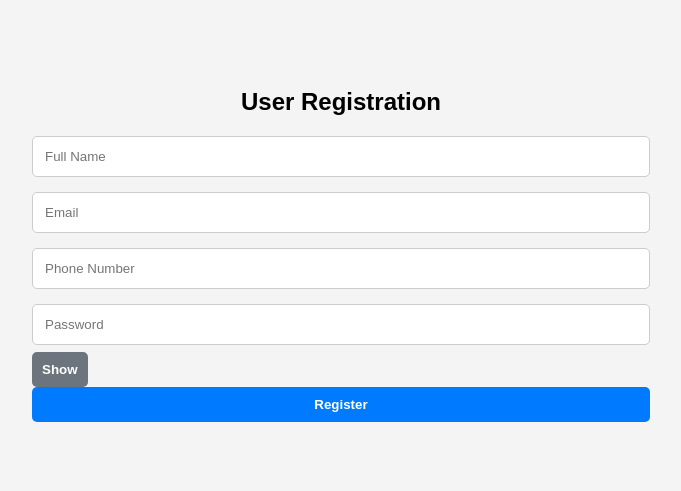
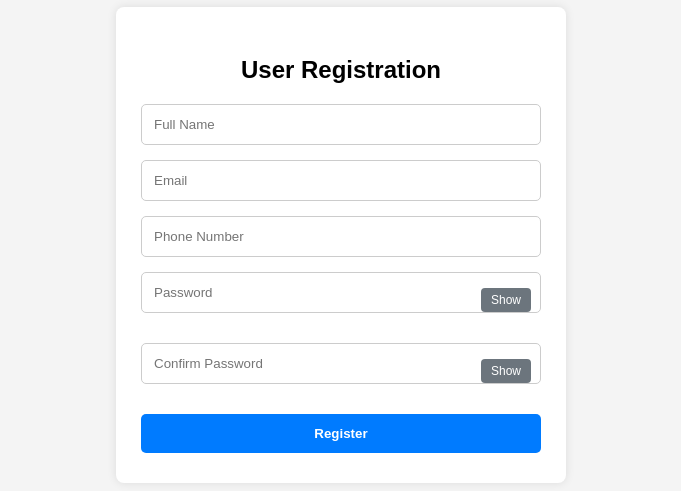
Before and after one commit to maulik2607/assignment_3, a plain HTML site: page index.html in a window 1280 px wide. Shown: the part 155-646 px from the top of the page, without its empty margins (299-980 px from the left). Drawn offline with nearby package versions, Linux system fonts and the light colour scheme.

Commit message:
update changes

```diff
--- a/index.html
+++ b/index.html
@@ -23,7 +23,10 @@
         <input type="password" id="password" name="password" placeholder="Password"  />
         <button type="button" id="togglePassword">Show</button>
       </div>
-
+      <div class="password-wrapper">
+  <input type="password" id="confirmPassword" name="confirmPassword" placeholder="Confirm Password" />
+  <button type="button" id="toggleConfirmPassword">Show</button>
+</div>
       <button type="submit">Register</button>
     </form>
   </div>
--- a/script.js
+++ b/script.js
@@ -1,31 +1,39 @@
 $(document).ready(function () {
+  // Only allow numbers in phone input
+  const phoneInput = document.getElementById("phone");
+  phoneInput.addEventListener("input", function () {
+    this.value = this.value.replace(/[^0-9]/g, "");
+  });
+
   // Toggle password visibility
   $("#togglePassword").click(function () {
     const password = $("#password");
-    var type = "password";
-    if(password.attr("type") == "password"){
-        type = "text";
-    }
+    const type = password.attr("type") === "password" ? "text" : "password";
     password.attr("type", type);
+    $(this).text(type === "password" ? "Show" : "Hide");
+  });
+
+  // Toggle confirm password visibility
+  $("#toggleConfirmPassword").click(function () {
+    const confirmPassword = $("#confirmPassword");
+    const type = confirmPassword.attr("type") === "password" ? "text" : "password";
+    confirmPassword.attr("type", type);
     $(this).text(type === "password" ? "Show" : "Hide");
   });
 
   // Form submission handler
   $("#userForm").submit(function (e) {
-       e.preventDefault()
+    e.preventDefault();
 
-
-    // Clear any previous messages
     const messageBox = $("#messageBox");
     messageBox.removeClass("error success").hide();
 
-    // Retrieve input values
     const name = $("#name").val().trim();
     const email = $("#email").val().trim();
-    const phone = $("#phone").val().trim();
+    const phone = phoneInput.value.trim();
     const password = $("#password").val();
+    const confirmPassword = $("#confirmPassword").val();
 
-    // Validate inputs
     const errors = [];
 
     if (name === "") errors.push("Name is required.");
@@ -34,32 +42,25 @@ $(document).ready(function () {
     if (!validatePassword(password)) {
       errors.push("Password must be at least 8 characters, include uppercase, lowercase, and a number.");
     }
+    if (confirmPassword !== password) {
+      errors.push("Passwords do not match.");
+    }
 
-    // Display messages
     if (errors.length > 0) {
-      messageBox
-        .addClass("error")
-        .html(errors.join("<br>"))
-        .fadeIn();
+      messageBox.addClass("error").html(errors.join("<br>")).fadeIn();
     } else {
-      messageBox
-        .addClass("success")
-        .html("Form submitted successfully!")
-        .fadeIn();
-
-      // Optionally, reset form after success
+      messageBox.addClass("success").html("Form submitted successfully!").fadeIn();
       $("#userForm")[0].reset();
       $("#togglePassword").text("Show");
+      $("#toggleConfirmPassword").text("Show");
     }
   });
 
-  // Email format validation
   function validateEmail(email) {
     const regex = /^[^\s@]+@[^\s@]+\.[^\s@]+$/;
     return regex.test(email);
   }
 
-  // Password validation rules
   function validatePassword(password) {
     const regex = /^(?=.*[a-z])(?=.*[A-Z])(?=.*\d).{8,}$/;
     return regex.test(password);
--- a/styles.css
+++ b/styles.css
@@ -9,8 +9,17 @@ body {
   justify-content: center;
 }
 
+/* Container for the form */
+.form-container {
+  background-color: white;
+  padding: 30px 25px;
+  border-radius: 8px;
+  box-shadow: 0 0 10px rgba(0, 0, 0, 0.1);
+  width: 100%;
+  max-width: 400px;
+}
 
-
+/* Heading */
 h2 {
   text-align: center;
   margin-bottom: 20px;
@@ -28,10 +37,30 @@ input[type="password"] {
   border-radius: 5px;
 }
 
-/* Button styling */
-button[type="submit"],
-#togglePassword {
-  padding: 10px;
+/* Password field wrapper */
+.password-wrapper {
+  position: relative;
+  margin-bottom: 15px;
+}
+
+/* Toggle button inside password wrapper */
+.password-wrapper button {
+  position: absolute;
+  right: 10px;
+  top: 50%;
+  transform: translateY(-50%);
+  padding: 5px 10px;
+  background-color: #6c757d;
+  color: white;
+  border: none;
+  border-radius: 4px;
+  cursor: pointer;
+  font-size: 12px;
+}
+
+/* Submit button styling */
+button[type="submit"] {
+  padding: 12px;
   width: 100%;
   border: none;
   background-color: #007BFF;
@@ -39,12 +68,11 @@ button[type="submit"],
   font-weight: bold;
   cursor: pointer;
   border-radius: 5px;
+  transition: background-color 0.3s ease;
 }
 
-#togglePassword {
-  width: auto;
-  margin-top: -10px;
-  background-color: #6c757d;
+button[type="submit"]:hover {
+  background-color: #0056b3;
 }
 
 /* Message box */
```
